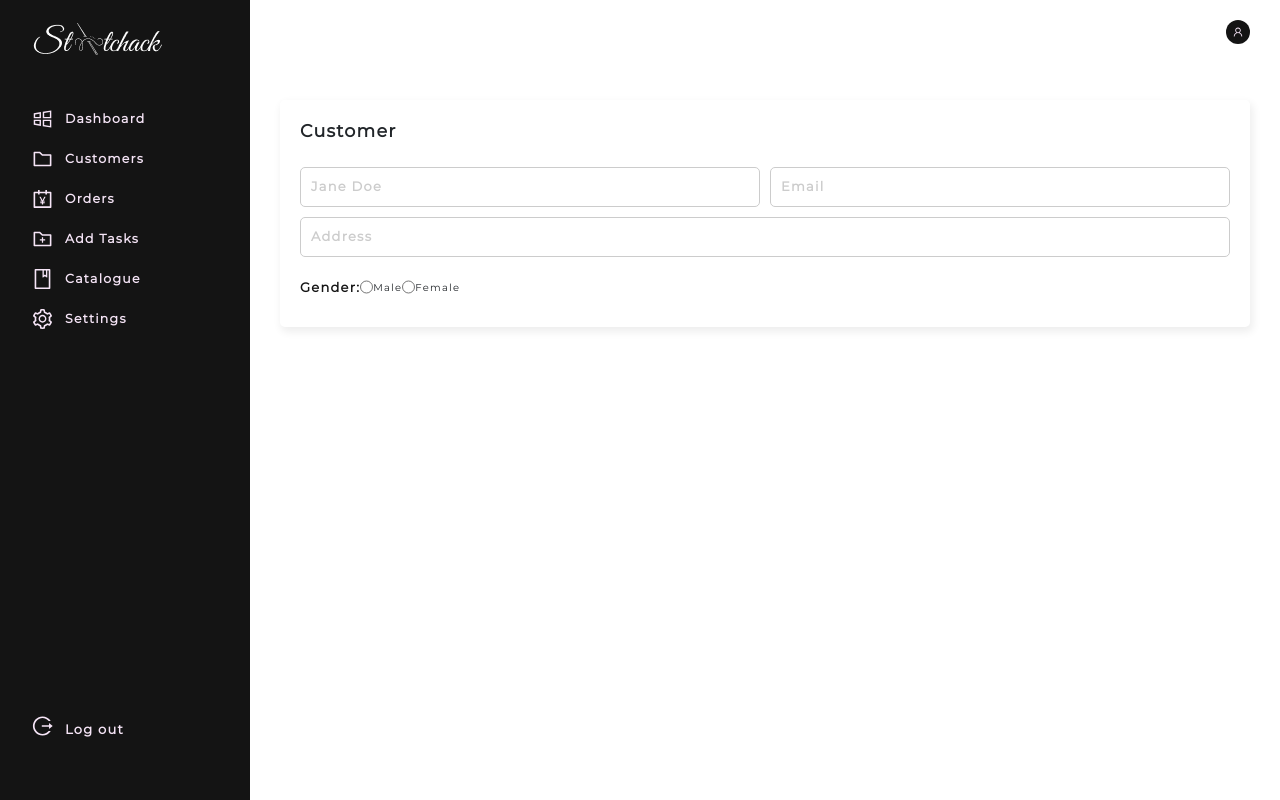
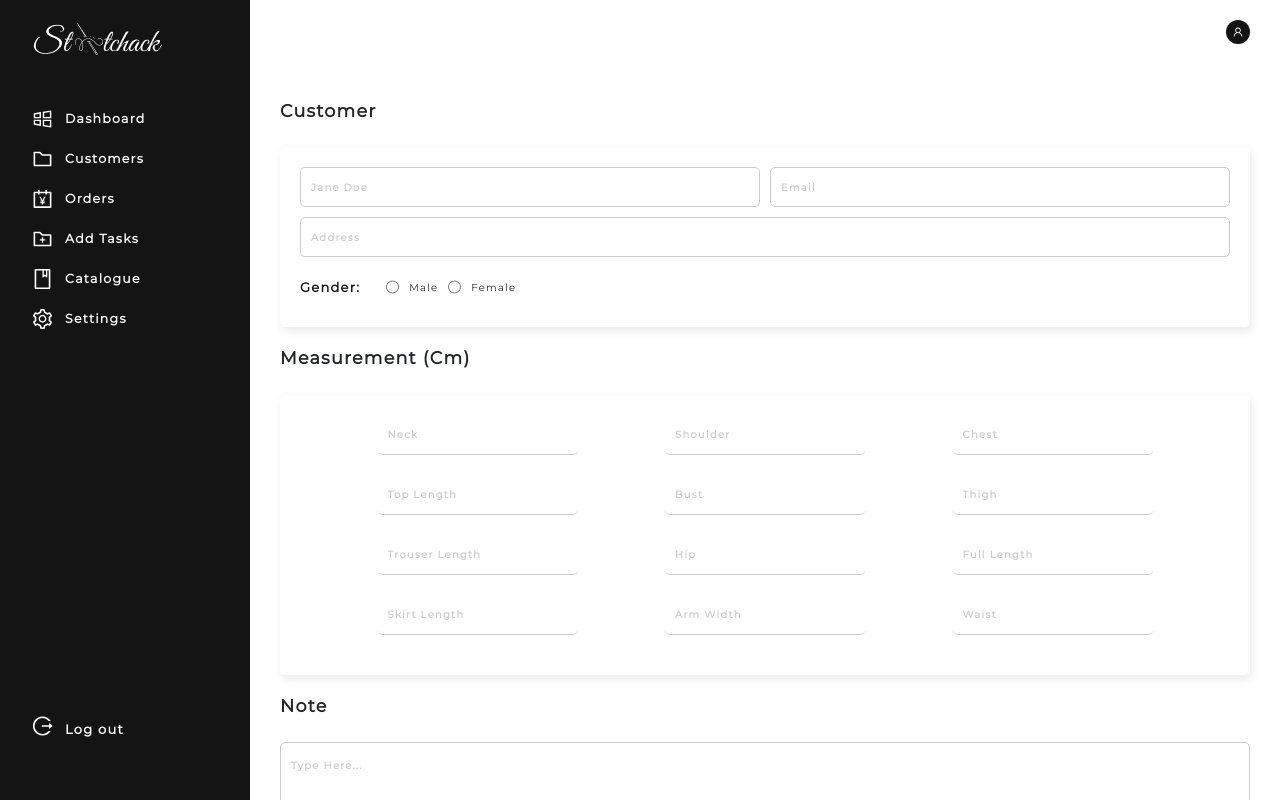
Before and after one commit to titoadeoye/Stitchack, a React (Create React App) app: page /app/customers/add in a window 1280 px wide. Built offline with nearby package versions, Linux system fonts and the light colour scheme; no server answers.

Commit message:
Add files via upload

```diff
--- a/src/App.js
+++ b/src/App.js
@@ -23,10 +23,10 @@ const AddCustomer = React.lazy(() => import('./pages/AddCustomer'));
 
 const GlobalStyle = createGlobalStyle`
     :root {
-        //   --primaryColor: #A800AB,
         --primaryColor: #141414,
         --black: #000000;
-        --white: #f6e5f7;
+        // --white: #f6e5f7;
+        --white: #ffffff;
         --grey: #AFAFAF;
         --value: 10px;
         font-size: 62.5%;
@@ -226,7 +226,7 @@ function App() {
         () => ({
             // colors
             black: "#000000",
-            white: "#f6e5f7",
+            white: "#fff",
             grey: "#AFAFAF",
             red: "#D32600",
             //   primaryColor: "#A800AB",
--- a/src/components/DueToday.jsx
+++ b/src/components/DueToday.jsx
@@ -91,7 +91,7 @@ const Row = styled.div`
    }
 
    h4 {
-    font-size: 17px;
+    font-size: 14px;
     margin: 0;
    }
 
--- a/src/components/SideNav.jsx
+++ b/src/components/SideNav.jsx
@@ -130,7 +130,7 @@ const NavItem = styled.li`
 	font-weight: 700;
 	font-size: 1.3rem;
 	align-items: center;
-	padding-block: 30px 0;
+	padding-block: 20px;
 
 	svg {
 		margin-right: 10px;
--- a/src/pages/AddCustomer.jsx
+++ b/src/pages/AddCustomer.jsx
@@ -4,8 +4,9 @@ import styled from "styled-components";
 export default function AddCustomer() {
     return (
         <PageWrapper>
+            <H3>customer</H3>
+
             <Wrapper>
-                <H3>customer</H3>
                 <Row>
                     <input
                         type="text"
@@ -17,9 +18,9 @@ export default function AddCustomer() {
                     />
                 </Row>
                 <input
-                        type="text"
-                        placeholder="Address"
-                    />
+                    type="text"
+                    placeholder="Address"
+                />
                 <br />
                 <div style={{ display: "flex", alignItems: "center" }}>
 
@@ -42,11 +43,43 @@ export default function AddCustomer() {
                     />
                     <label for="female">Female</label>
                 </div>
+            </Wrapper>
+            <H3>Measurement (cm)</H3>
 
+            <Wrapper>
+                <Measurement>
+                    <input type="text" placeholder="neck" />
+                    <input type="text" placeholder="shoulder" />
+                    <input type="text" placeholder="chest" />
+                </Measurement>
+                <Measurement>
+                    <input type="text" placeholder="top length" />
+                    <input type="text" placeholder="bust" />
+                    <input type="text" placeholder="thigh" />
+                </Measurement>
+                <Measurement>
+                    <input type="text" placeholder="trouser length" />
+                    <input type="text" placeholder="hip" />
+                    <input type="text" placeholder="full length" />
+                </Measurement>
 
+                <Measurement>
+                    <input type="text" placeholder="skirt length" />
+                    <input type="text" placeholder="arm width" />
+                    <input type="text" placeholder="waist" />
+                </Measurement>
 
 
             </Wrapper>
+
+            <H3>Note</H3>
+                <Textarea placeholder="Type here...">
+                </Textarea>
+                <br />
+
+                <Button>
+                    <button>Save</button>
+                </Button>
         </PageWrapper>
     )
 }
@@ -60,7 +93,7 @@ const Wrapper = styled.div`
    padding: 20px;
    box-shadow: 2px 4px 8px 1px #eeeeee;
    border-radius: 5px;
-   margin-bottom: 3em;
+   margin-bottom: 2em;
 
    input {
     width: 100%;
@@ -69,12 +102,13 @@ const Wrapper = styled.div`
     padding: 10px;
     border: 1px solid #ccc;
     border-radius: 5px;
+    outline: none;
    }
 
    input::placeholder {
         color: #ccc;
         font-weight: 700;
-        font-size: 13px;
+        font-size: 10px;
         text-transform: capitalize;
         line-height: 25px;
         margin: 0;
@@ -92,6 +126,11 @@ const Wrapper = styled.div`
         text-transform: capitalize;
         line-height: 25px;
         margin: 0;
+        margin-right: 2em;
+    }
+
+    label {
+        margin: 0 1em;
     }
 `;
 
@@ -99,4 +138,64 @@ const Row = styled.div`
     display: flex;
     width: 100%;
     gap: 10px;
-`
+`;
+
+const Measurement = styled.div`
+    display: flex;
+    justify-content: space-evenly;
+    margin-bottom: 1em;
+    gap: 10px;
+
+
+    @media (max-width: 500px) {
+        flex-direction: column;
+    }
+
+    input {
+        width: 200px;
+        border: 0px solid;
+        border-bottom: 1px solid #ccc;
+        outline: none;
+
+        @media (max-width: 500px) {
+            width: 100%;
+        }
+    }
+`;
+
+const Textarea = styled.textarea`
+    width: 100%;
+    height: 100px;
+    outline: none;
+    border: 1px solid #ccc;
+    padding: 10px;
+    border-radius: 5px;
+
+    &::placeholder {
+        color: #ccc;
+        font-weight: 700;
+        font-size: 10px;
+        text-transform: capitalize;
+        line-height: 25px;
+        margin: 0;
+    }
+`;
+
+const Button = styled.div`
+    display: flex;
+    width: 100%;
+    justify-content: center;
+    margin: 1em 0;
+
+    button {
+        height: 40px;
+        width: 15em;
+        background: ${props => props.theme.primaryColor};
+        color: ${props => props.theme.white};
+        outline: none;
+        border: none;
+        border-radius: 5px;
+        font-weight: 600;
+    }
+
+`;
```
